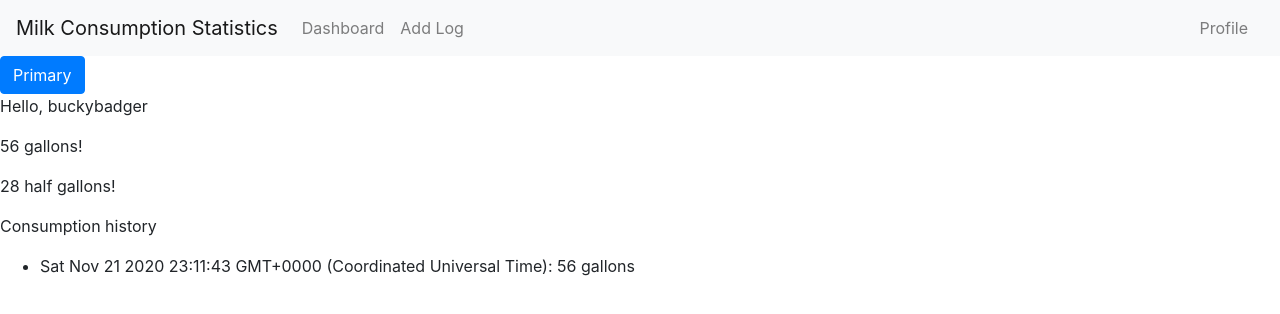
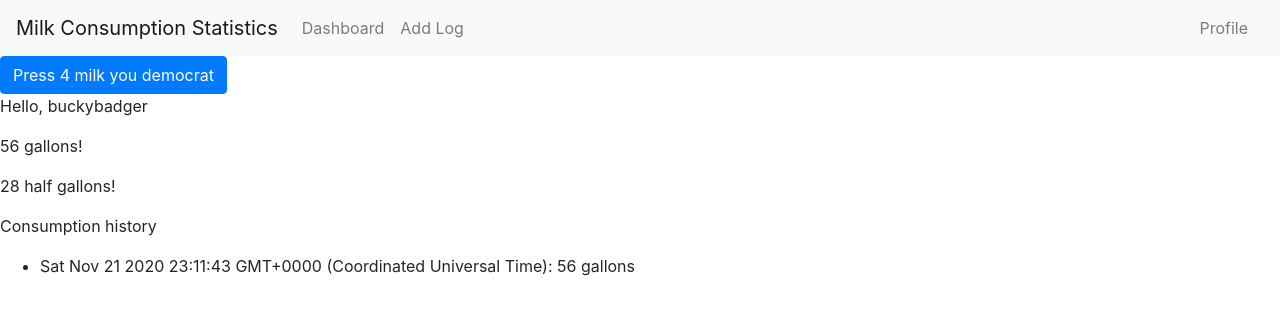
Before and after one commit to jungaretti/milk-chugger, a React (Create React App) app: page /profile in a window 1280 px wide. Shown: the top 314 px of the page. Built offline with nearby package versions, Linux system fonts and the light colour scheme.

Commit message:
Improve button

```diff
--- a/src/components/Profile.js
+++ b/src/components/Profile.js
@@ -10,7 +10,7 @@ export default function Profile({ history, username }) {
 
   return (
     <div>
-      <Button variant="primary">Primary</Button>
+      <Button variant="primary">Press 4 milk you democrat</Button>
       <div>
         <p>Hello, {username}</p>
       </div>
```
